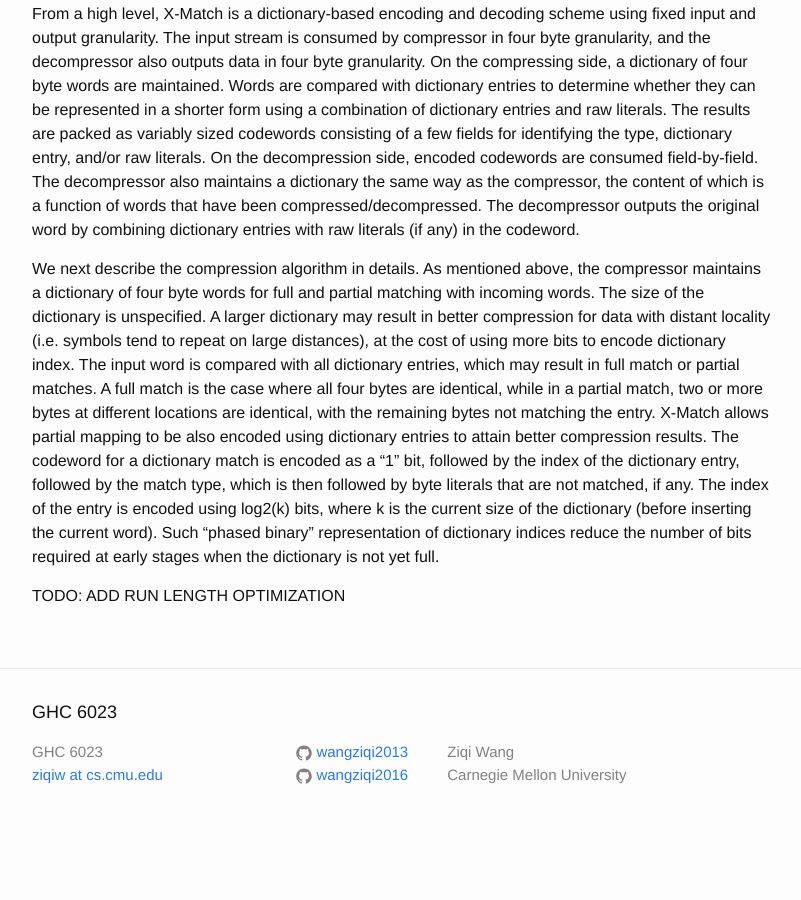
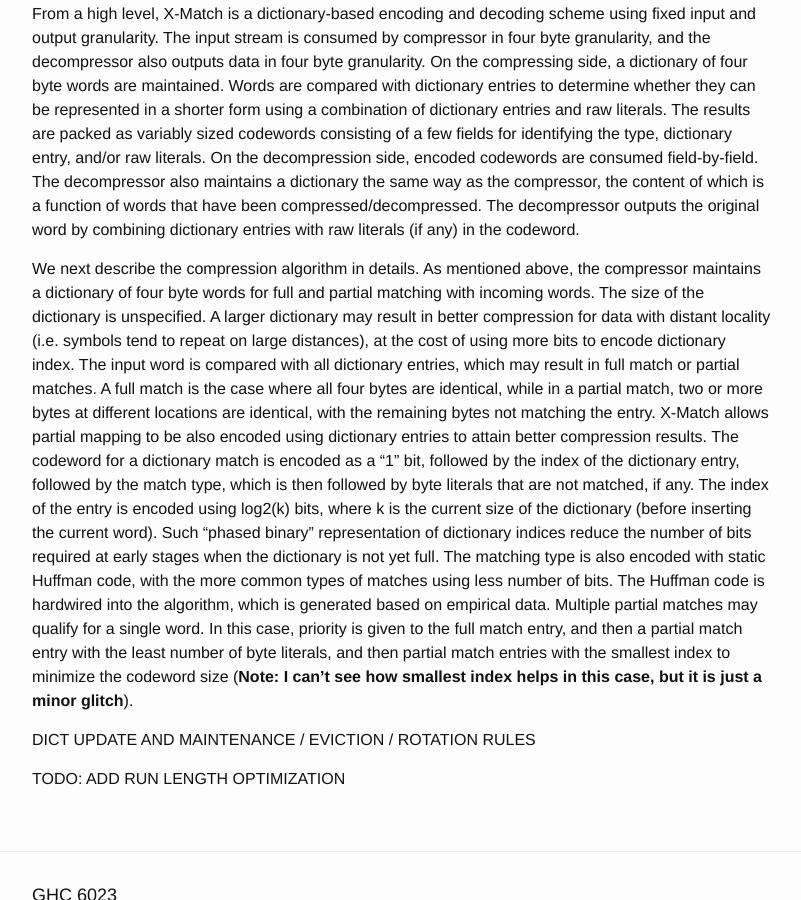
Before and after one commit to wangziqi2013/wangziqi2013.github.io, a Jekyll site: the page built from _posts/2020-07-04-x-match.markdown, in a window 1280 px wide and 900 px high, scrolled down 769 px. Shown: the whole window, without its empty margins (238-1039 px from the left). Built offline with Jekyll 4.4.1, drawn with Linux system fonts in a browser that asks for light colours; before the commit the page ends 1615 px from its top, so only the background shows below that.

Commit message:
Adding huffman

```diff
--- a/_posts/2020-07-04-x-match.markdown
+++ b/_posts/2020-07-04-x-match.markdown
@@ -45,7 +45,12 @@ by the match type, which is then followed by byte literals that are not matched,
 The index of the entry is encoded using log2(k) bits, where k is the current size of the dictionary (before inserting
 the current word). Such "phased binary" representation of dictionary indices reduce the number of bits required at early
 stages when the dictionary is not yet full.
+The matching type is also encoded with static Huffman code, with the more common types of matches using less number of
+bits. The Huffman code is hardwired into the algorithm, which is generated based on empirical data.
+Multiple partial matches may qualify for a single word. In this case, priority is given to the full match entry, and then
+a partial match entry with the least number of byte literals, and then partial match entries with the smallest index to
+minimize the codeword size (**Note: I can't see how smallest index helps in this case, but it is just a minor glitch**).
 
-
+DICT UPDATE AND MAINTENANCE / EVICTION / ROTATION RULES
 
 TODO: ADD RUN LENGTH OPTIMIZATION
```
